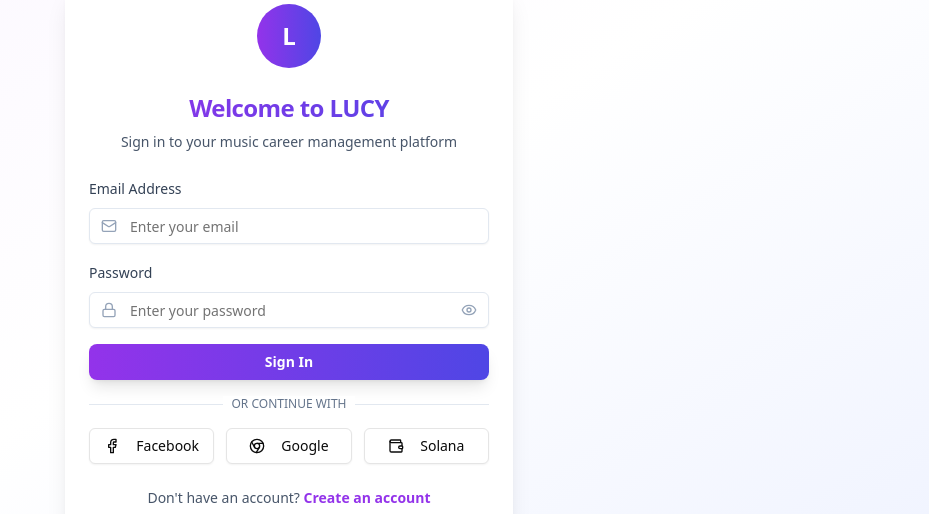
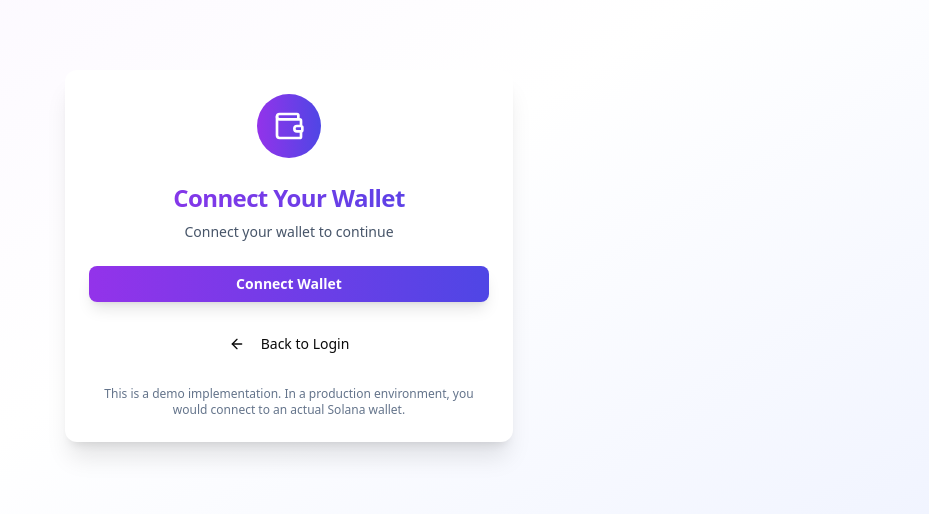
Before and after one commit to mosheb2/lucy-frontend, a React (Vite) app: page /connect-wallet in a window 1280 px wide. Before the commit this address led to /login. Shown: the part 144-658 px from the top of the page, without its empty margins (351-1280 px from the left). Built offline with nearby package versions, Linux system fonts and the light colour scheme; no server answers.

Commit message:
Add Solana wallet authentication and fix auth redirect

```diff
--- a/src/pages/AuthCallback.jsx
+++ b/src/pages/AuthCallback.jsx
@@ -9,6 +9,7 @@
   const location = useLocation();
   const { updateUser } = useAuth();
   const [status, setStatus] = useState('Processing authentication...');
+  const [error, setError] = useState(null);
 
   useEffect(() => {
     const handleCallback = async () => {
@@ -20,78 +21,100 @@
         const { data: { session }, error } = await supabase.auth.getSession();
 
         if (error) {
-          console.error('OAuth callback error:', error);
-          setStatus('Authentication failed: ' + error.message);
-          navigate('/login?error=' + encodeURIComponent(error.message));
+          console.error('Error getting session:', error);
+          setError(`Authentication error: ${error.message}`);
           return;
         }
 
-        if (session) {
-          console.log('Session found, setting token...');
-          setStatus('Session found, setting up your account...');
-
-          // Store the access token for backend API calls
-          localStorage.setItem('auth_token', session.access_token);
-          apiClient.setToken(session.access_token);
-
-          // Store the refresh token if available
-          if (session.refresh_token) {
-            localStorage.setItem('refresh_token', session.refresh_token);
-            console.log('Refresh token saved to localStorage');
+        if (!session) {
+          console.error('No session found');
+          setError('No session found. Please try logging in again.');
+          return;
         }
 
+        console.log('Session obtained, setting token...');
+        setStatus('Session obtained, getting user profile...');
+
+        // Set the token for API calls
+        const token = session.access_token;
+        apiClient.setToken(token);
+
+        // Store tokens in localStorage
+        localStorage.setItem('auth_token', token);
+        localStorage.setItem('refresh_token', session.refresh_token);
+
         try {
-            // Get user data from backend using apiClient
-            setStatus('Getting your profile data...');
+          // Get user profile from backend
           const userData = await apiClient.getCurrentUser();
-            console.log('User data received:', userData);
+
+          if (!userData || !userData.user) {
+            console.error('User data not found');
+            setError('User profile not found. Please try logging in again.');
+            return;
+          }
+
+          console.log('User profile obtained, updating context...');
+          setStatus('Authentication successful! Redirecting...');
 
           // Update user in context
           updateUser(userData.user);
 
-            // Update localStorage
+          // Store user data in localStorage
           localStorage.setItem('user_authenticated', 'true');
           localStorage.setItem('user_id', userData.user.id);
 
-            console.log('Authentication successful, redirecting to dashboard...');
-            setStatus('Authentication successful! Redirecting...');
+          // Get the return URL from localStorage or default to dashboard
+          const returnUrl = localStorage.getItem('auth_return_url');
+          localStorage.removeItem('auth_return_url'); // Clear it after use
 
-            // Redirect to dashboard
+          // Add a slight delay to ensure context is updated before redirecting
           setTimeout(() => {
+            if (returnUrl && !returnUrl.includes('/login') && !returnUrl.includes('/signup') && !returnUrl.includes('/auth/callback')) {
+              // Parse the return URL to get just the path
+              try {
+                const url = new URL(returnUrl);
+                navigate(url.pathname + url.search, { replace: true });
+              } catch (e) {
                 navigate('/Dashboard', { replace: true });
-            }, 500);
-          } catch (apiError) {
-            console.error('Error getting user data:', apiError);
-            setStatus('Error getting user data: ' + (apiError.message || 'Unknown error'));
-            navigate('/login?error=' + encodeURIComponent('Failed to get user data. Please try again.'));
               }
             } else {
-          console.log('No session found');
-          setStatus('No session found');
-          navigate('/login?error=' + encodeURIComponent('No session found'));
+              navigate('/Dashboard', { replace: true });
             }
-      } catch (error) {
-        console.error('Error handling OAuth callback:', error);
-        setStatus('Authentication failed: ' + (error.message || 'Unknown error'));
-        navigate('/login?error=' + encodeURIComponent('Authentication failed'));
+          }, 500);
+        } catch (profileError) {
+          console.error('Error getting user profile:', profileError);
+          setError(`Error getting user profile: ${profileError.message}`);
+        }
+      } catch (e) {
+        console.error('Unexpected error in auth callback:', e);
+        setError(`Unexpected error: ${e.message}`);
       }
     };
 
     handleCallback();
-  }, [navigate, updateUser, location]);
+  }, [navigate, location, updateUser]);
 
   return (
     <div className="min-h-screen flex items-center justify-center bg-gradient-to-br from-purple-50 via-white to-indigo-50">
-      <div className="max-w-md w-full space-y-8 p-6 bg-white rounded-xl shadow-lg">
-        <div className="text-center">
-          <h2 className="text-3xl font-bold text-gray-900">Authenticating...</h2>
-          <p className="mt-2 text-sm text-gray-600">
-            {status}
-          </p>
-        </div>
-        <div className="flex justify-center">
-          <div className="animate-spin rounded-full h-8 w-8 border-b-2 border-purple-600"></div>
-        </div>
+      <div className="bg-white p-8 rounded-xl shadow-lg max-w-md w-full text-center">
+        {error ? (
+          <>
+            <div className="text-red-500 mb-4 text-xl font-semibold">Authentication Failed</div>
+            <p className="text-gray-600 mb-6">{error}</p>
+            <button
+              onClick={() => navigate('/login')}
+              className="px-4 py-2 bg-purple-600 text-white rounded-lg hover:bg-purple-700 transition-colors"
+            >
+              Return to Login
+            </button>
+          </>
+        ) : (
+          <>
+            <div className="animate-spin rounded-full h-12 w-12 border-b-2 border-purple-600 mx-auto mb-4"></div>
+            <h2 className="text-xl font-semibold text-gray-800 mb-2">Authentication in Progress</h2>
+            <p className="text-gray-600">{status}</p>
+          </>
+        )}
       </div>
     </div>
   );
--- /dev/null
+++ b/src/pages/ConnectWallet.jsx
@@ -0,0 +1,124 @@
+import React, { useEffect, useState } from 'react';
+import { useNavigate, useLocation } from 'react-router-dom';
+import { Card, CardContent, CardDescription, CardHeader, CardTitle } from '@/components/ui/card';
+import { Button } from '@/components/ui/button';
+import { Loader2, Wallet, ArrowLeft } from 'lucide-react';
+import { useAuth } from '@/contexts/AuthContext';
+
+export default function ConnectWallet() {
+  const [isLoading, setIsLoading] = useState(false);
+  const [error, setError] = useState('');
+  const [walletProvider, setWalletProvider] = useState('');
+  const navigate = useNavigate();
+  const location = useLocation();
+  const { updateUser } = useAuth();
+
+  useEffect(() => {
+    // Get the wallet provider from URL params
+    const searchParams = new URLSearchParams(location.search);
+    const provider = searchParams.get('provider');
+    if (provider) {
+      setWalletProvider(provider);
+    }
+  }, [location]);
+
+  const handleConnectWallet = async () => {
+    setIsLoading(true);
+    setError('');
+
+    try {
+      // This is a mock implementation - in a real app, you would use a proper Solana wallet adapter
+      console.log(`Connecting to ${walletProvider} wallet...`);
+
+      // Simulate wallet connection
+      setTimeout(() => {
+        // Mock successful authentication
+        const mockUser = {
+          id: `solana-${Date.now()}`,
+          email: `wallet-${Date.now()}@example.com`,
+          full_name: 'Solana Wallet User',
+          username: `solana_user_${Date.now().toString().slice(-6)}`,
+          avatar_url: null,
+          role: 'user',
+          wallet_address: '5Hw...' // Mock wallet address
+        };
+
+        // Update user in context
+        updateUser(mockUser);
+
+        // Store mock auth data
+        localStorage.setItem('user_authenticated', 'true');
+        localStorage.setItem('user_id', mockUser.id);
+        localStorage.setItem('auth_token', `mock_token_${Date.now()}`);
+
+        // Redirect to dashboard
+        navigate('/Dashboard', { replace: true });
+      }, 1500);
+    } catch (error) {
+      console.error('Wallet connection error:', error);
+      setError(error.message || 'Failed to connect wallet');
+      setIsLoading(false);
+    }
+  };
+
+  const handleBack = () => {
+    navigate('/login');
+  };
+
+  return (
+    <div className="min-h-screen bg-gradient-to-br from-purple-50 via-white to-indigo-50 flex items-center justify-center p-4">
+      <div className="w-full max-w-md">
+        <Card className="shadow-xl border-0">
+          <CardHeader className="text-center space-y-2">
+            <div className="mx-auto w-16 h-16 bg-gradient-to-r from-purple-600 to-indigo-600 rounded-full flex items-center justify-center mb-4">
+              <Wallet className="w-8 h-8 text-white" />
+            </div>
+            <CardTitle className="text-2xl font-bold bg-gradient-to-r from-purple-600 to-indigo-600 bg-clip-text text-transparent">
+              Connect Your Wallet
+            </CardTitle>
+            <CardDescription className="text-slate-600">
+              {walletProvider === 'solana' ? 'Connect your Solana wallet to continue' : 'Connect your wallet to continue'}
+            </CardDescription>
+          </CardHeader>
+
+          <CardContent className="space-y-6">
+            {error && (
+              <div className="bg-red-50 text-red-600 p-3 rounded-md text-sm">
+                {error}
+              </div>
+            )}
+
+            <Button
+              onClick={handleConnectWallet}
+              className="w-full bg-gradient-to-r from-purple-600 to-indigo-600 hover:from-purple-700 hover:to-indigo-700 text-white font-semibold py-3 rounded-lg shadow-lg hover:shadow-xl transition-all duration-300"
+              disabled={isLoading}
+            >
+              {isLoading ? (
+                <>
+                  <Loader2 className="w-4 h-4 mr-2 animate-spin" />
+                  Connecting...
+                </>
+              ) : (
+                'Connect Wallet'
+              )}
+            </Button>
+
+            <Button
+              variant="ghost"
+              className="w-full"
+              onClick={handleBack}
+              disabled={isLoading}
+            >
+              <ArrowLeft className="w-4 h-4 mr-2" />
+              Back to Login
+            </Button>
+
+            <div className="text-xs text-center text-slate-500 mt-4">
+              <p>This is a demo implementation. In a production environment, you would connect to an actual Solana wallet.</p>
+            </div>
+          </CardContent>
+        </Card>
+      </div>
+    </div>
+  );
+}
--- a/src/pages/index.jsx
+++ b/src/pages/index.jsx
@@ -57,6 +57,7 @@
 import { BrowserRouter as Router, Route, Routes, useLocation, Navigate } from 'react-router-dom';
 import Login from './Login';
 import Signup from './Signup';
+import ConnectWallet from './ConnectWallet';
 import { useAuth } from '@/contexts/AuthContext';
 
 const PAGES = {
@@ -231,6 +232,7 @@
                 <Route path="/login" element={<Login />} />
                 <Route path="/signup" element={<Signup />} />
                 <Route path="/auth/callback" element={<AuthCallback />} />
+                <Route path="/connect-wallet" element={<ConnectWallet />} />
                 <Route path="*" element={
                   <RequireAuth>
                     <PagesContent />
```
Lines whose indentation alone changed are shown as unchanged.
